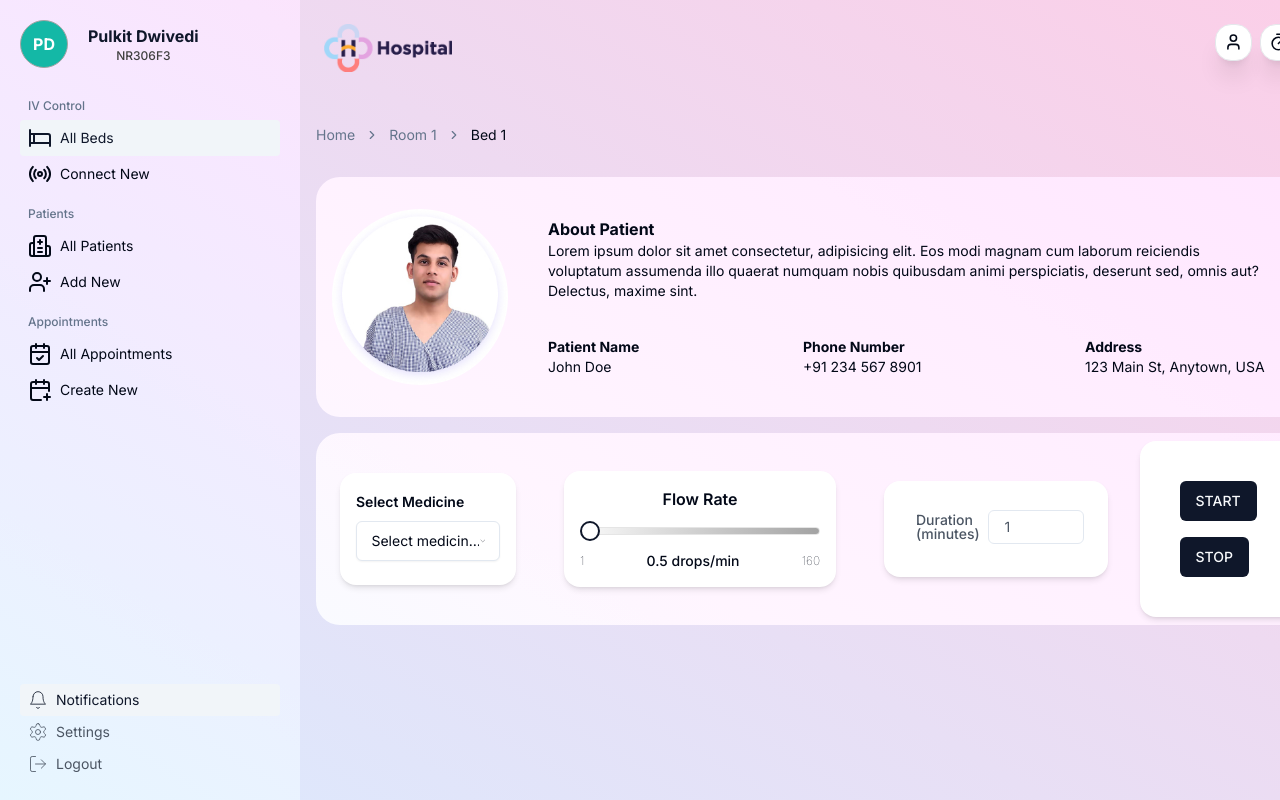
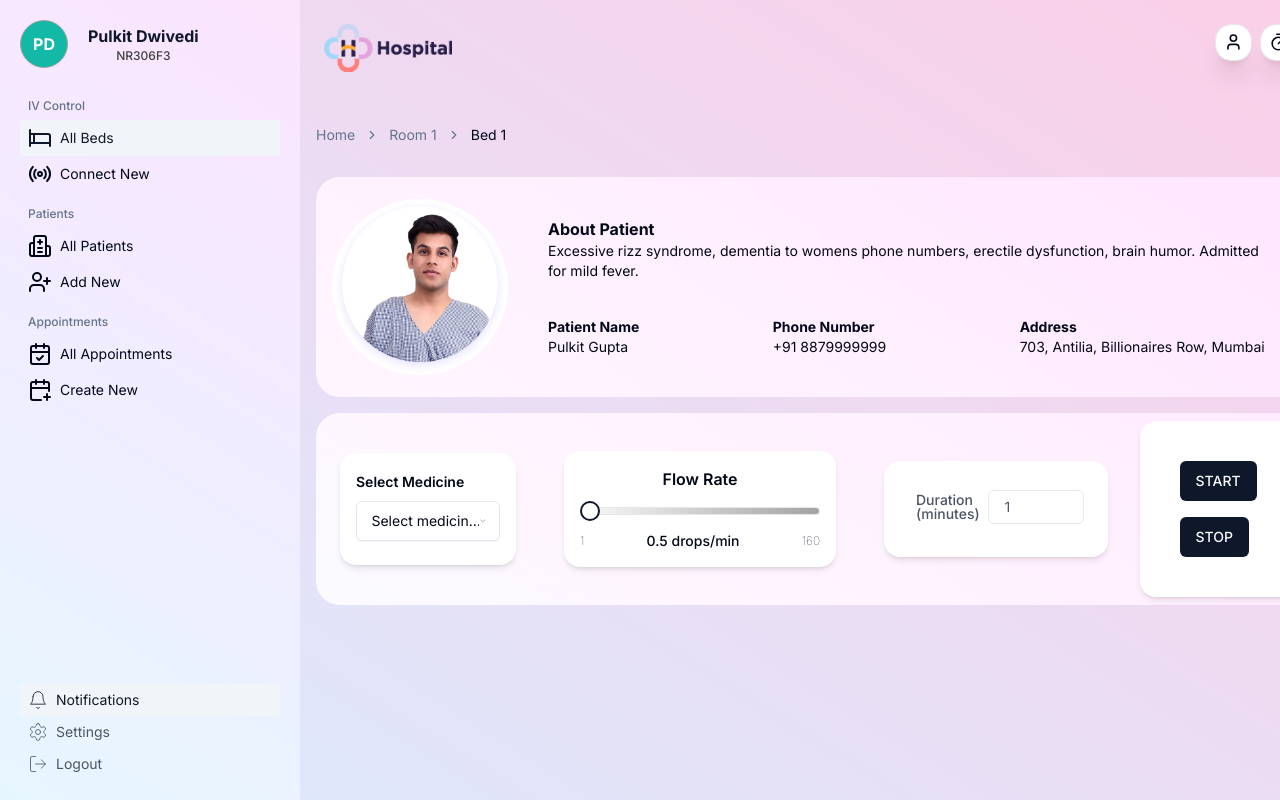
Before and after one commit to pulkit4603/iv-control-dashboard, a Next.js app: page /dashboard/ivs/1/1 in a window 1280 px wide. Shown: the top 800 px of the page. Built offline with nearby package versions, Linux system fonts and the light colour scheme.

Commit message:
About patient

```diff
--- a/src/app/dashboard/ivs/[roomNumber]/[bedNumber]/components/about-patient-tile.tsx
+++ b/src/app/dashboard/ivs/[roomNumber]/[bedNumber]/components/about-patient-tile.tsx
@@ -21,10 +21,7 @@ export default function AboutPatientTile() {
           <div className='rounded-3xl p-2'>
             <h2 className='text-md font-bold'>About Patient</h2>
             <p className='mb-4 text-sm'>
-              Lorem ipsum dolor sit amet consectetur, adipisicing elit. Eos modi
-              magnam cum laborum reiciendis voluptatum assumenda illo quaerat
-              numquam nobis quibusdam animi perspiciatis, deserunt sed, omnis
-              aut? Delectus, maxime sint.
+              Excessive rizz syndrome, dementia to womens phone numbers, erectile dysfunction, brain humor. Admitted for mild fever.
               {/* MAKE RESPONSIVE */}
             </p>
           </div>
@@ -32,7 +29,7 @@ export default function AboutPatientTile() {
             <div>
               <h3 className='text-sm font-bold'>Patient Name</h3>
               <p className='text-sm'>
-                John Doe
+                Pulkit Gupta
                 {/* MAKE RESPONSIVE */}
               </p>
             </div>
@@ -40,7 +37,7 @@ export default function AboutPatientTile() {
             <div>
               <h3 className='text-sm font-bold'>Phone Number</h3>
               <p className='text-sm'>
-                +91 234 567 8901
+                +91 8879999999
                 {/* MAKE RESPONSIVE */}
               </p>
             </div>
@@ -48,7 +45,7 @@ export default function AboutPatientTile() {
             <div>
               <h3 className='text-sm font-bold'>Address</h3>
               <p className='text-sm'>
-                123 Main St, Anytown, USA
+                703, Antilia, Billionaires Row, Mumbai
                 {/* MAKE RESPONSIVE */}
               </p>
             </div>
```
